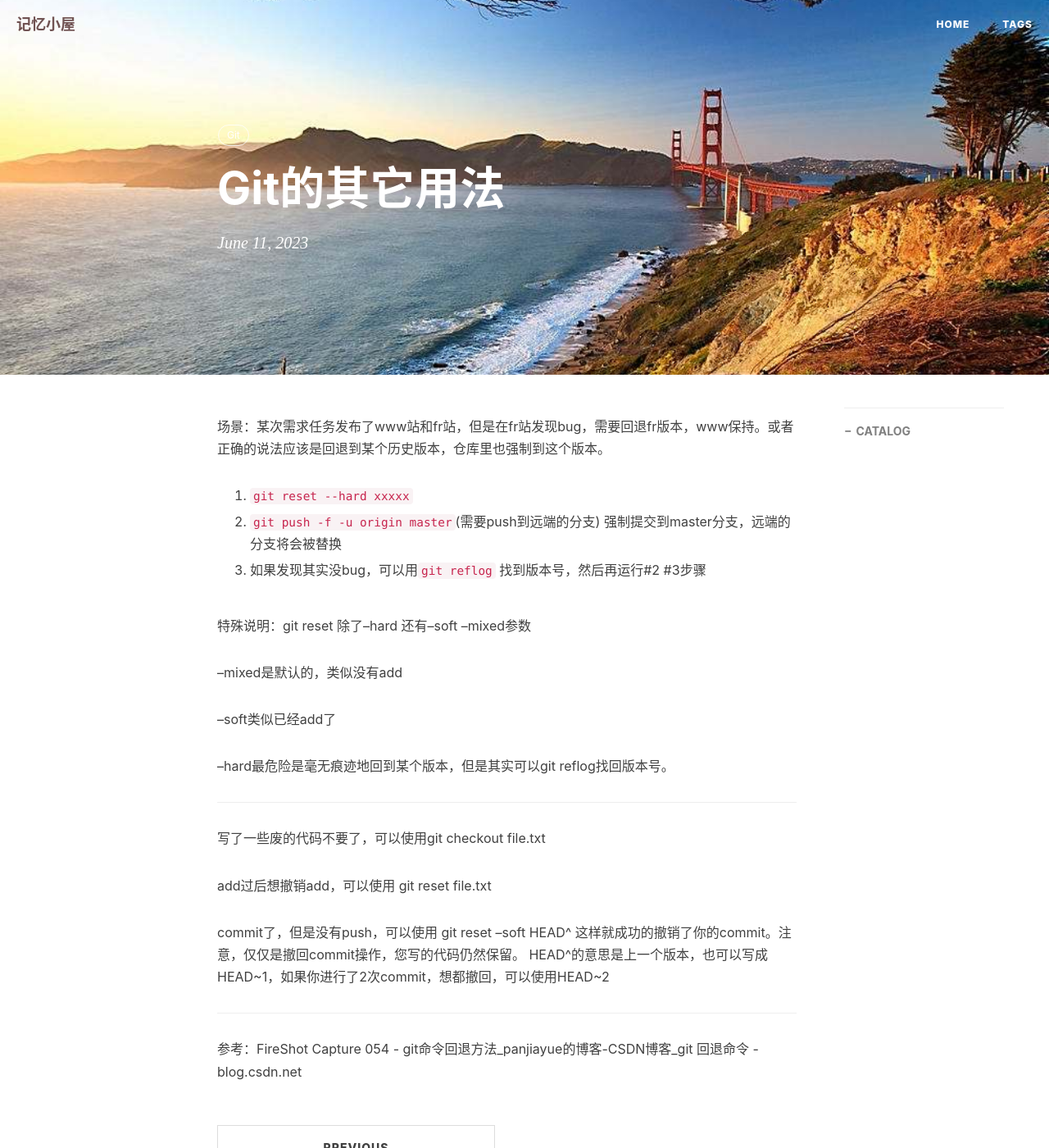
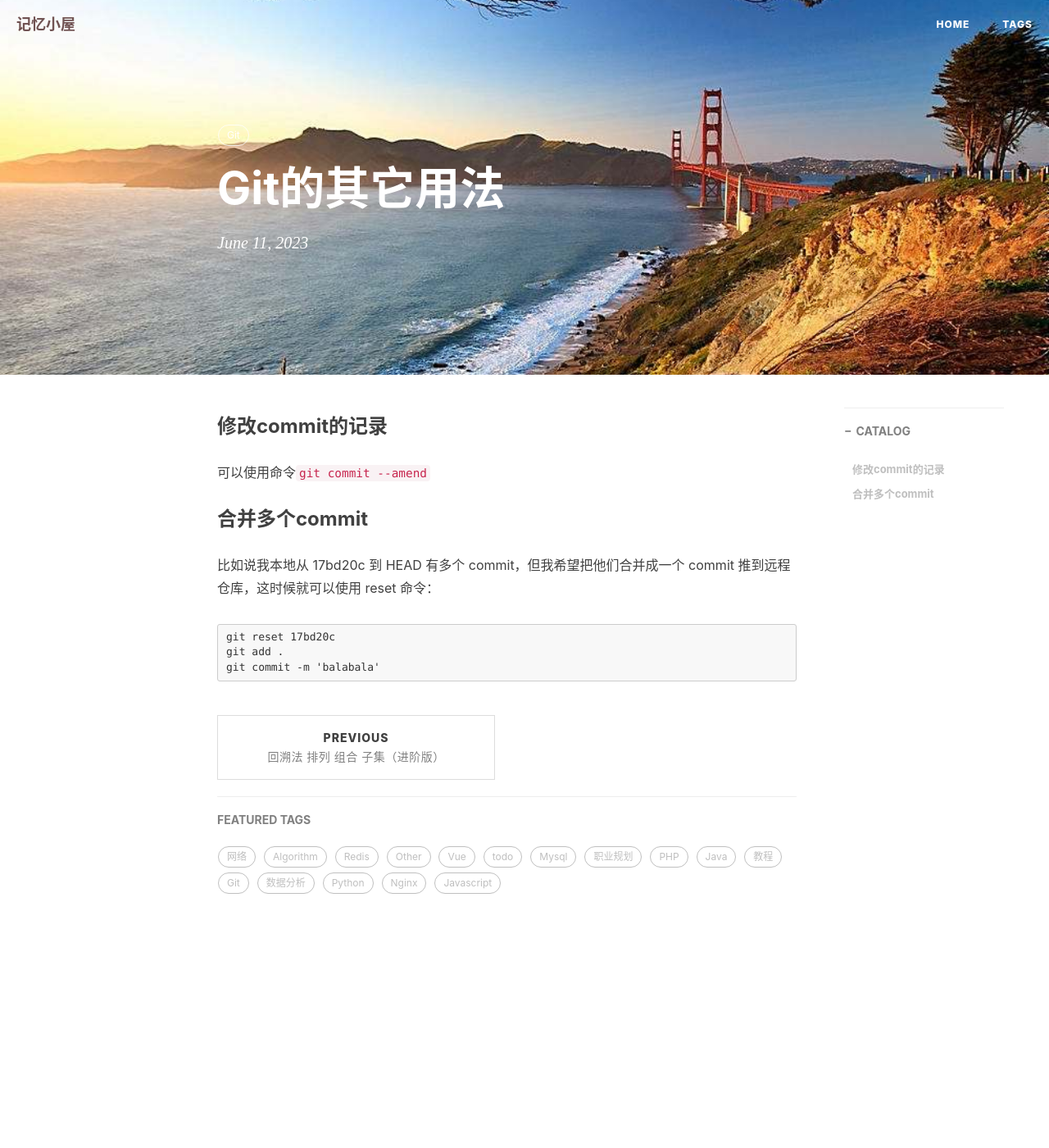
Before and after one commit to TearKnow/blog, a Jekyll site: the page built from _posts/2023-06-11-Git的其它用法.md, in a window 1280 px wide and 1400 px high. Shown: the whole window at 82% size. Built offline with Jekyll 4.4.1, drawn with Linux system fonts in a browser that asks for light colours; comment, search, counter and statistics services are not loaded.

Commit message:
last one not save

````diff
--- a/_posts/2023-06-11-Git的其它用法.md
+++ b/_posts/2023-06-11-Git的其它用法.md
@@ -6,32 +6,14 @@ tags:
     - Git
 ---
 
-场景：某次需求任务发布了www站和fr站，但是在fr站发现bug，需要回退fr版本，www保持。或者正确的说法应该是回退到某个历史版本，仓库里也强制到这个版本。
-
-1. `git reset --hard xxxxx`
-
-2. `git push -f -u origin master`(需要push到远端的分支)
-强制提交到master分支，远端的分支将会被替换
-
-3. 如果发现其实没bug，可以用`git reflog` 找到版本号，然后再运行#2 #3步骤
+### 修改commit的记录
+可以使用命令`git commit --amend`
 
 
-特殊说明：git reset 除了--hard 还有--soft --mixed参数
-
---mixed是默认的，类似没有add
-
---soft类似已经add了
-
---hard最危险是毫无痕迹地回到某个版本，但是其实可以git reflog找回版本号。
-
--------------
-写了一些废的代码不要了，可以使用git checkout file.txt
-
-add过后想撤销add，可以使用 git reset file.txt
-
-commit了，但是没有push，可以使用 git reset --soft HEAD^
-这样就成功的撤销了你的commit。注意，仅仅是撤回commit操作，您写的代码仍然保留。
-HEAD^的意思是上一个版本，也可以写成HEAD~1，如果你进行了2次commit，想都撤回，可以使用HEAD~2
-
------------
-参考：FireShot Capture 054 - git命令回退方法_panjiayue的博客-CSDN博客_git 回退命令 - blog.csdn.net
+### 合并多个commit
+比如说我本地从 17bd20c 到 HEAD 有多个 commit，但我希望把他们合并成一个 commit 推到远程仓库，这时候就可以使用 reset 命令：
+```
+git reset 17bd20c
+git add .
+git commit -m 'balabala'
+```
````
